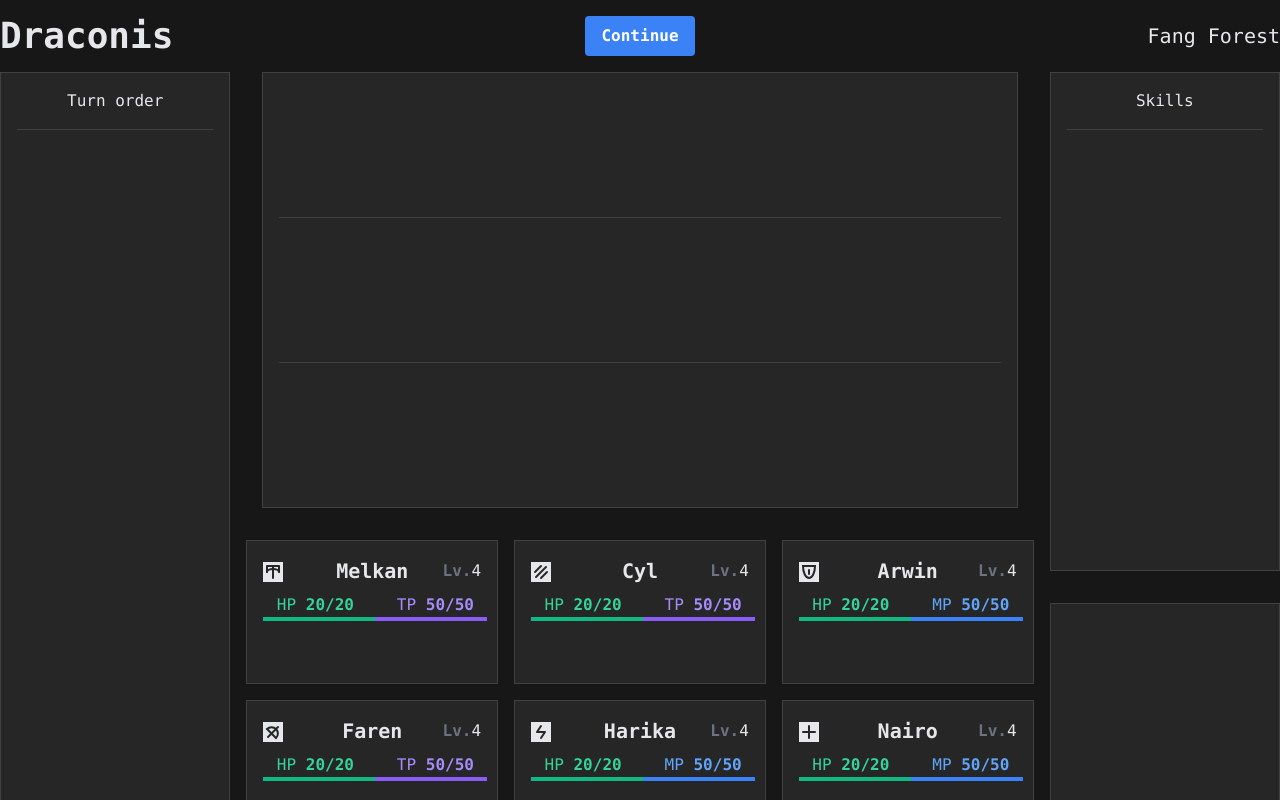
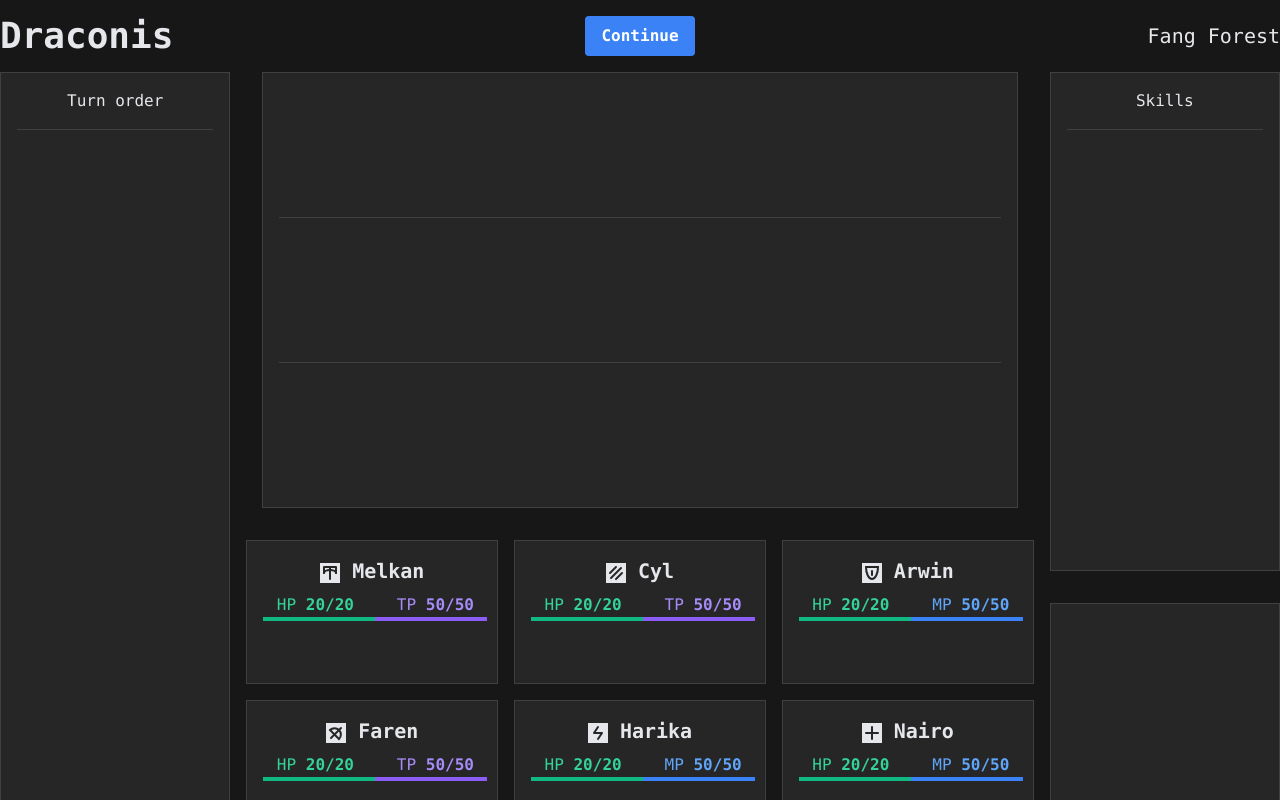
Before and after one commit to fbeaufume/draconis, an Angular app: page / in a window 1280 px wide. Shown: the top 800 px of the page. Built offline with nearby package versions, Linux system fonts and the light colour scheme.

Commit message:
Improved the characters panel

```diff
--- a/src/app/fight/character/character.component.html
+++ b/src/app/fight/character/character.component.html
@@ -1,16 +1,8 @@
-<div class="flex items-center" [ngClass]="{ 'text-gray-500': character.isDead() }">
-  <div class="flex-1 flex justify-start">
-    <p>
-      <app-class-icon [creature]="character"></app-class-icon>
-<!--      {{ character.clazz }}-->
-    </p>
-  </div>
-  <div class="flex-1 flex justify-center">
-    <p class="text-xl font-bold">{{ character.name }}</p>
-  </div>
-  <div class="flex-1 flex justify-end">
-    <p><span class="text-gray-500 font-bold">Lv.</span>{{ character.level }}</p>
-  </div>
+<div class="flex justify-center text-xl font-bold" [ngClass]="{ 'text-gray-500': character.isDead() }">
+  <p>
+    <app-class-icon [creature]="character"></app-class-icon>
+    {{ character.name }}
+  </p>
 </div>
 <div class="flex justify-around pt-2">
   <div class="flex flex-col items-center">
```
